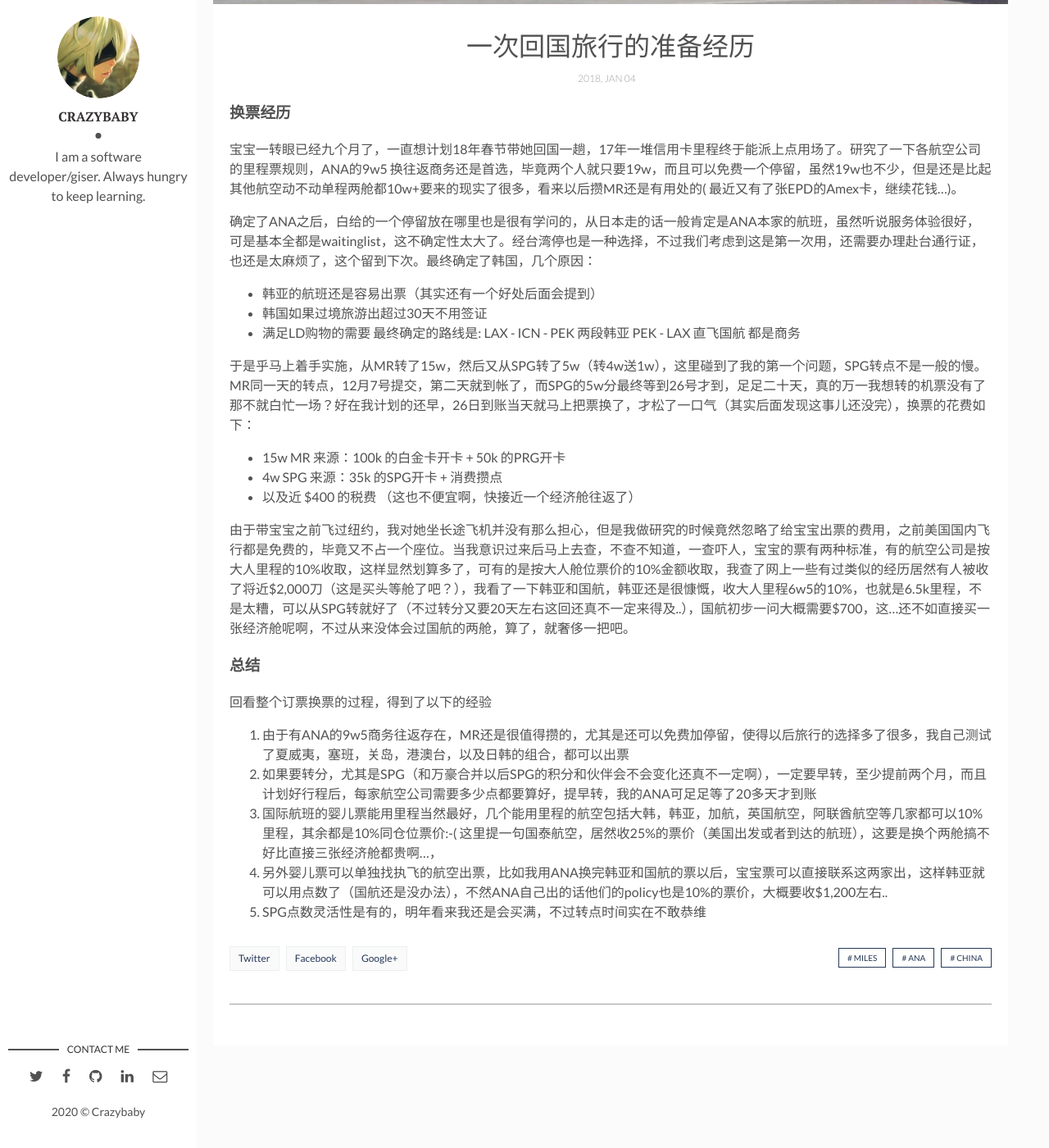
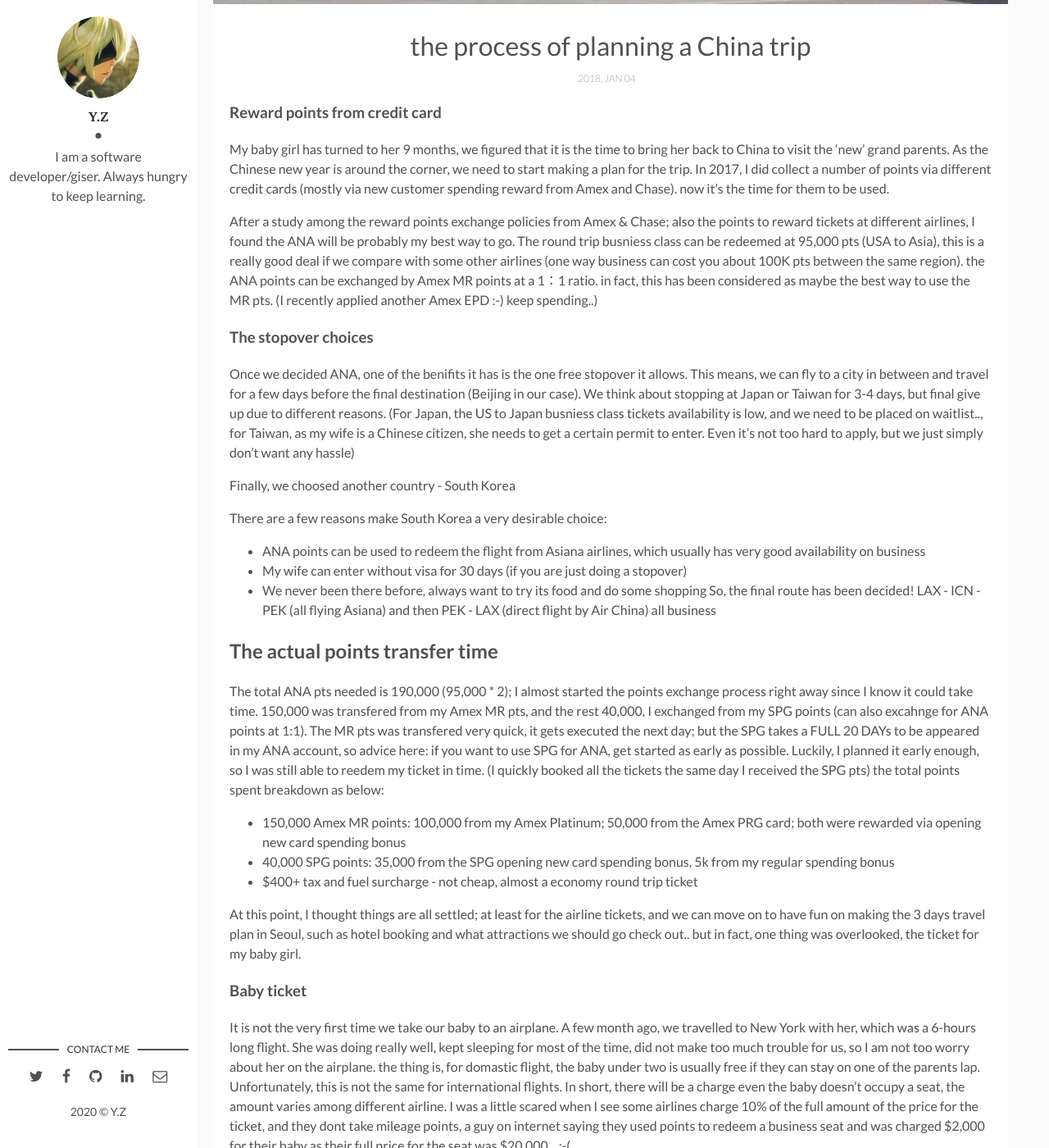
Before and after one commit to yzhong1985/yzhong1985.github.io, a Jekyll site: the page built from _posts/2018-01-04-the-exp-ana-fly-lax2pek.md, in a window 1280 px wide and 1400 px high, scrolled down 500 px. Shown: the whole window at 82% size. Built offline with Jekyll 4.4.1, drawn with Linux system fonts in a browser that asks for light colours; comment, search, counter and statistics services are not loaded; some of the changed text lies outside the part shown.

Commit message:
English converted on this post

```diff
--- a/_config.yml
+++ b/_config.yml
@@ -6,7 +6,7 @@
 site-twitter: #if your site has a twitter account, enter it here
 
 # Author Settings
-author: Crazybaby # add your name
+author: Y.Z # add your name
 author-img: new-head.jpg # add your photo
 about-author: I am a software developer/giser. Always hungry to keep learning. # add description
 twitter: yzhong1985 # add your Twitter handle
--- a/_posts/2018-01-04-the-exp-ana-fly-lax2pek.md
+++ b/_posts/2018-01-04-the-exp-ana-fly-lax2pek.md
@@ -1,34 +1,44 @@
 ---
 layout: post
-title: 一次回国旅行的准备经历
+title: the process of planning a China trip
 date: 2018-01-04 12:05:20 +0800
 description: You’ll find this post in your `_posts` directory. Go ahead and edit it and re-build the site to see your changes. # Add post description (optional)
 img: asiana.jpg # Add image post (optional)
 tags: [miles, ana, china]
 ---
 
-### 换票经历
-宝宝一转眼已经九个月了，一直想计划18年春节带她回国一趟，17年一堆信用卡里程终于能派上点用场了。研究了一下各航空公司的里程票规则，ANA的9w5
-换往返商务还是首选，毕竟两个人就只要19w，而且可以免费一个停留，虽然19w也不少，但是还是比起其他航空动不动单程两舱都10w+要来的现实了很多，看来以后攒MR还是有用处的(
-最近又有了张EPD的Amex卡，继续花钱...)。
+### Reward points from credit card
+My baby girl has turned to her 9 months, we figured that it is the time to bring her back to China to visit the 'new' grand parents. As the Chinese new year is around the corner, we need to start making a plan for the trip. In 2017, I did collect a number of points via different credit cards (mostly via new customer spending reward from Amex and Chase). now it's the time for them to be used.
 
-确定了ANA之后，白给的一个停留放在哪里也是很有学问的，从日本走的话一般肯定是ANA本家的航班，虽然听说服务体验很好，可是基本全都是waitinglist，这不确定性太大了。经台湾停也是一种选择，不过我们考虑到这是第一次用，还需要办理赴台通行证，也还是太麻烦了，这个留到下次。最终确定了韩国，几个原因：
-* 韩亚的航班还是容易出票（其实还有一个好处后面会提到）
-* 韩国如果过境旅游出超过30天不用签证
-* 满足LD购物的需要
-最终确定的路线是: LAX - ICN - PEK 两段韩亚  PEK - LAX 直飞国航 都是商务
+After a study among the reward points exchange policies from Amex & Chase; also the points to reward tickets at different airlines, I found the ANA will be probably my best way to go. The round trip busniess class can be redeemed at 95,000 pts (USA to Asia), this is a really good deal if we compare with some other airlines (one way business can cost you about 100K pts between the same region). the ANA points can be exchanged by Amex MR points at a 1：1 ratio. in fact, this has been considered as maybe the best way to use the MR pts. (I recently applied another Amex EPD :-) keep spending..)
 
-于是乎马上着手实施，从MR转了15w，然后又从SPG转了5w（转4w送1w），这里碰到了我的第一个问题，SPG转点不是一般的慢。MR同一天的转点，12月7号提交，第二天就到帐了，而SPG的5w分最终等到26号才到，足足二十天，真的万一我想转的机票没有了那不就白忙一场？好在我计划的还早，26日到账当天就马上把票换了，才松了一口气（其实后面发现这事儿还没完），换票的花费如下：
-* 15w MR 来源：100k 的白金卡开卡 + 50k 的PRG开卡
-* 4w SPG 来源：35k 的SPG开卡 + 消费攒点
-* 以及近 $400 的税费 （这也不便宜啊，快接近一个经济舱往返了）
+### The stopover choices
+Once we decided ANA, one of the benifits it has is the one free stopover it allows. This means, we can fly to a city in between and travel for a few days before the final destination (Beijing in our case). We think about stopping at Japan or Taiwan for 3-4 days, but final give up due to different reasons. (For Japan, the US to Japan busniess class tickets availability is low, and we need to be placed on waitlist.., for Taiwan, as my wife is a Chinese citizen, she needs to get a certain permit to enter. Even it's not too hard to apply, but we just simply don't want any hassle)
 
-由于带宝宝之前飞过纽约，我对她坐长途飞机并没有那么担心，但是我做研究的时候竟然忽略了给宝宝出票的费用，之前美国国内飞行都是免费的，毕竟又不占一个座位。当我意识过来后马上去查，不查不知道，一查吓人，宝宝的票有两种标准，有的航空公司是按大人里程的10%收取，这样显然划算多了，可有的是按大人舱位票价的10%金额收取，我查了网上一些有过类似的经历居然有人被收了将近$2,000刀（这是买头等舱了吧？），我看了一下韩亚和国航，韩亚还是很慷慨，收大人里程6w5的10%，也就是6.5k里程，不是太糟，可以从SPG转就好了（不过转分又要20天左右这回还真不一定来得及..），国航初步一问大概需要$700，这...还不如直接买一张经济舱呢啊，不过从来没体会过国航的两舱，算了，就奢侈一把吧。
+Finally, we choosed another country - South Korea
 
-### 总结
-回看整个订票换票的过程，得到了以下的经验
-1. 由于有ANA的9w5商务往返存在，MR还是很值得攒的，尤其是还可以免费加停留，使得以后旅行的选择多了很多，我自己测试了夏威夷，塞班，关岛，港澳台，以及日韩的组合，都可以出票
-2. 如果要转分，尤其是SPG（和万豪合并以后SPG的积分和伙伴会不会变化还真不一定啊），一定要早转，至少提前两个月，而且计划好行程后，每家航空公司需要多少点都要算好，提早转，我的ANA可足足等了20多天才到账
-3. 国际航班的婴儿票能用里程当然最好，几个能用里程的航空包括大韩，韩亚，加航，英国航空，阿联酋航空等几家都可以10%里程，其余都是10%同仓位票价:-( 这里提一句国泰航空，居然收25%的票价（美国出发或者到达的航班），这要是换个两舱搞不好比直接三张经济舱都贵啊...，
-4. 另外婴儿票可以单独找执飞的航空出票，比如我用ANA换完韩亚和国航的票以后，宝宝票可以直接联系这两家出，这样韩亚就可以用点数了（国航还是没办法），不然ANA自己出的话他们的policy也是10%的票价，大概要收$1,200左右..
-5. SPG点数灵活性是有的，明年看来我还是会买满，不过转点时间实在不敢恭维
+There are a few reasons make South Korea a very desirable choice:
+* ANA points can be used to redeem the flight from Asiana airlines, which usually has very good availability on business
+* My wife can enter without visa for 30 days (if you are just doing a stopover)
+* We never been there before, always want to try its food and do some shopping
+So, the final route has been decided! LAX - ICN - PEK (all flying Asiana) and then PEK - LAX (direct flight by Air China) all business
+
+## The actual points transfer time
+The total ANA pts needed is 190,000 (95,000 * 2); I almost started the points exchange process right away since I know it could take time. 150,000 was transfered from my Amex MR pts, and the rest 40,000, I exchanged from my SPG points (can also excahnge for ANA points at 1:1). The MR pts was transfered very quick, it gets executed the next day; but the SPG takes a FULL 20 DAYs to be appeared in my ANA account, so advice here: if you want to use SPG for ANA, get started as early as possible. Luckily, I planned it early enough, so I was still able to reedem my ticket in time. (I quickly booked all the tickets the same day I received the SPG pts) the total points spent breakdown as below:
+* 150,000 Amex MR points: 100,000 from my Amex Platinum; 50,000 from the Amex PRG card; both were rewarded via opening new card spending bonus
+* 40,000 SPG points: 35,000 from the SPG opening new card spending bonus, 5k from my regular spending bonus
+* $400+ tax and fuel surcharge - not cheap, almost a economy round trip ticket
+
+At this point, I thought things are all settled; at least for the airline tickets, and we can move on to have fun on making the 3 days travel plan in Seoul, such as hotel booking and what attractions we should go check out.. but in fact, one thing was overlooked, the ticket for my baby girl.
+
+### Baby ticket
+It is not the very first time we take our baby to an airplane. A few month ago, we travelled to New York with her, which was a 6-hours long flight. She was doing really well, kept sleeping for most of the time, did not make too much trouble for us, so I am not too worry about her on the airplane. the thing is, for domastic flight, the baby under two is usually free if they can stay on one of the parents lap. Unfortunately, this is not the same for international flights. In short, there will be a charge even the baby doesn't occupy a seat, the amount varies among different airline. I was a little scared when I see some airlines charge 10% of the full amount of the price for the ticket, and they dont take mileage points, a guy on internet saying they used points to redeem a business seat and was charged $2,000 for their baby as their full price for the seat was $20,000 .. :-(.
+
+I quickly contact Asiana and Air China to find out. As a result, Asiana can take points for baby, so it's 10% of the points that need to redeem for an adult tickets, which is 6,500 pts, this is awesome! but Air China will only take 10% of the ticket price, and it turned out to be $700... in the end, I just paid it, as there is nothing else I can really do at that point.
+
+### Summary
+There are a few takeaways in the process:
+1. As long as the ANA's 95,000 pts round trips redeem exsits, the Amex MR points is the preferred option for spending, the free stopover is very useful, I tested a few other destinations (Hawaii, Saipan, Guam, HongKong, Macow, Taiwan, Japan and Korea) and they are ALL POSSIBLE to be the stopover!
+2. For SPG points exchange, start at least 2 months before, it took me 20 days but I've seem other people take even longer
+3. Baby tickets (under 2) friendly airlines include Korean Airline, Asiana, Air Canada, British Airways, and Emirates. They can take mileage points for this (which should be always cheaper); most of the other airlines take 10% of the tickets price; one airline need to be awared - the Cathay Pacific takes 25% of the ticket price for baby!
+4. You can contact either ANA or the actual excuted airlines to purchase the baby tickets, each one will have their own policy;  you can always compare and go with the best option.
```
